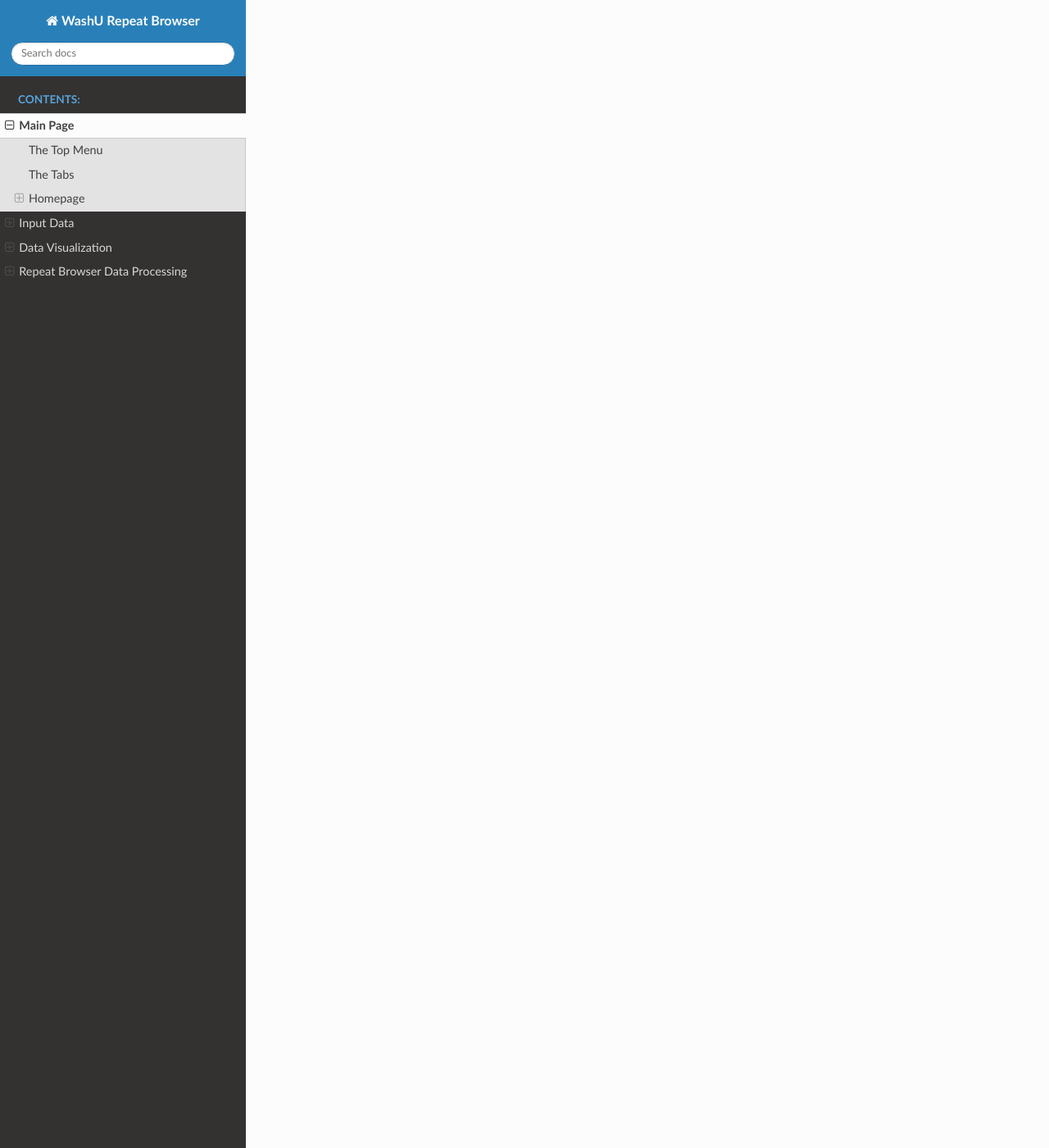
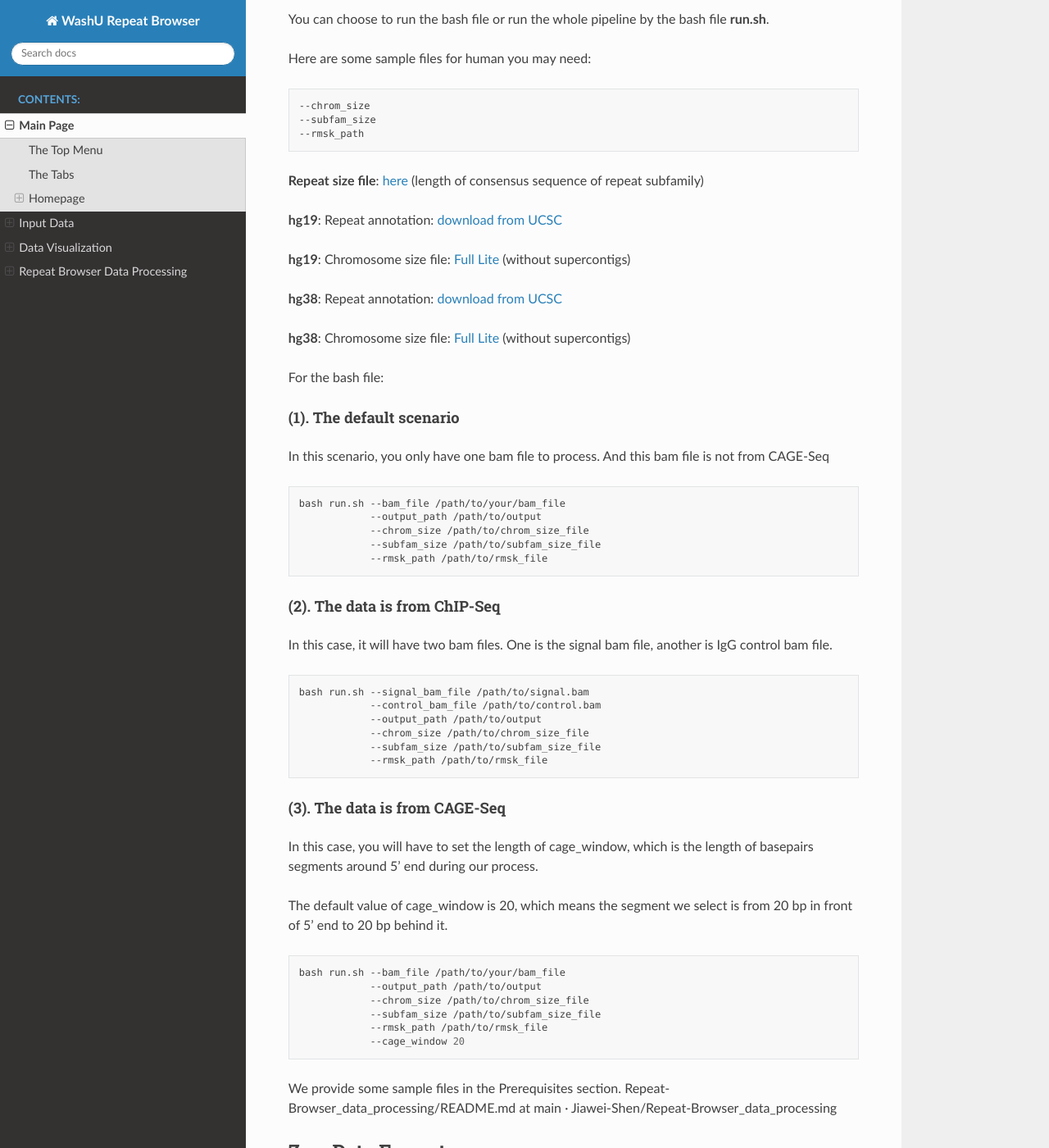
Before and after one commit to Jiawei-Shen/rb_doc, a Sphinx documentation site: the page built from source/RB_tutorial.md, in a window 1280 px wide and 1400 px high, scrolled down 24249 px. Shown: the whole window at 82% size. Built offline with Sphinx 7.4.7 and the Read the Docs theme 2.0.0, drawn with Linux system fonts in a browser that asks for light colours; some of the changed text lies outside the part shown.

Commit message:
Update RB_tutorial.md

````diff
--- a/source/RB_tutorial.md
+++ b/source/RB_tutorial.md
@@ -265,6 +265,124 @@ Heatmap view of enrichment scores of datasets on TE subfamilies. Users can click
 # Repeat Browser Data Processing
 ## Data Processing Pipeline
 We have a GitHub repo stores the code of data processing pipeline. You can check [this repo](https://github.com/Jiawei-Shen/Repeat-Browser_data_processing) for the detailed information.
+## Prerequisites
+
+### 1. Compile the iteres and download related files
+In the top directory, run
+```bash
+git clone clone Jiawei-Shen/Repeat-Browser_data_processing
+cd Repeat-Browser_data_processing
+make
+```
+And here are some related files you may need:
+
+Repeat size file: [here](https://epigenome.wustl.edu/iteres/download/hg19/subfam.size) (length of consensus sequence of repeat subfamily)
+
+hg38 Repeat annotation: [download from UCSC](http://hgdownload.soe.ucsc.edu/goldenPath/hg38/database/rmsk.txt.gz)
+
+hg38 Chromosome size file: [Full](https://epigenome.wustl.edu/iteres/download/hg38/hg38_full.size)  [Lite](https://epigenome.wustl.edu/iteres/download/hg38/hg38_lite.size) (without supercontigs)
+
+### 2. Install the required packages of python
+- [Python](https://www.python.org/) (version 3.6.13 recommended)
+- [pip](https://pip.pypa.io/en/stable/installation/) (Python package installer)
+
+```bash
+# Install dependencies from requirements.txt
+pip install -r requirements.txt
+```
+
+## Implementation
+
+### Step 0. Align the reads
+
+If you already have a bam file, this step can be omitted. If not, here's some tutorials to align the reads in different scenarios.
+
+#### (1). ChIP-Seq data
+We recommend users use [BWA](https://github.com/lh3/bwa) to align the ChIP-Seq data.
+```bash
+# change the path to the bwa folder
+./bwa index ref.fa read-se.fq.gz | gzip -3 > aln-se.sam.gz
+```
+
+#### (2). CAGE-Seq data
+We recommend users to use [STAR](https://github.com/alexdobin/STAR/tree/master) to align the CAGE-Seq data.
+Since we are focused on the multireads, it will have some differences from the default settings of STAR.
+```bash
+STAR --chimSegmentMin 100
+    --outFilterMultimapNmax 100
+    --winAnchorMultimapNmax 100
+    --alignEndsType EndToEnd
+    --alignEndsProtrude 100 DiscordantPair
+    --outFilterScoreMinOverLread 0.4
+    --outFilterMatchNminOverLread 0.4
+    --outSAMtype BAM Unsorted
+    --outSAMattributes All
+    --outSAMstrandField intronMotif
+    --outSAMattrIHstart 0
+    --readFilesCommand zcat
+    --chimOutType WithinBAM SoftClip
+```
+We consult the [SQuIRE](https://github.com/wyang17/SQuIRE) repository for guidance on the STAR parameters related to handling CAGE-Seq multireads.
+
+### Step 1. Run the pipeline
+You can choose to run the bash file or run the whole pipeline by the bash file **run.sh**.
+
+Here are some sample files for human you may need:
+```bash
+--chrom_size
+--subfam_size
+--rmsk_path
+```
+
+**Repeat size file**: [here](https://epigenome.wustl.edu/iteres/download/hg19/subfam.size) (length of consensus sequence of repeat subfamily)
+
+**hg19**: Repeat annotation: [download from UCSC](http://hgdownload.soe.ucsc.edu/goldenPath/hg19/database/rmsk.txt.gz)
+
+**hg19**: Chromosome size file: [Full](https://epigenome.wustl.edu/iteres/download/hg19/hg19_full.size)    [Lite](https://epigenome.wustl.edu/iteres/download/hg19/hg19_lite.size) (without supercontigs)
+
+**hg38**: Repeat annotation: [download from UCSC](http://hgdownload.soe.ucsc.edu/goldenPath/hg38/database/rmsk.txt.gz)
+
+**hg38**: Chromosome size file: [Full](https://epigenome.wustl.edu/iteres/download/hg38/hg38_full.size)    [Lite](https://epigenome.wustl.edu/iteres/download/hg38/hg38_lite.size) (without supercontigs)
+
+For the bash file:
+#### (1). The default scenario
+In this scenario, you only have one bam file to process. And this bam file is not from CAGE-Seq
+```bash
+bash run.sh --bam_file /path/to/your/bam_file
+            --output_path /path/to/output
+            --chrom_size /path/to/chrom_size_file
+            --subfam_size /path/to/subfam_size_file
+            --rmsk_path /path/to/rmsk_file
+```
+
+#### (2). The data is from ChIP-Seq
+In this case, it will have two bam files. One is the signal bam file, another is IgG control bam file.
+```bash
+bash run.sh --signal_bam_file /path/to/signal.bam
+            --control_bam_file /path/to/control.bam
+            --output_path /path/to/output
+            --chrom_size /path/to/chrom_size_file
+            --subfam_size /path/to/subfam_size_file
+            --rmsk_path /path/to/rmsk_file
+```
+
+#### (3). The data is from CAGE-Seq
+In this case, you will have to set the length of cage_window,
+which is the length of basepairs segments around 5' end during our process.
+
+The default value of cage_window is 20, which means the segment we select is from 20 bp in front of 5' end to 20 bp behind it.
+
+```bash
+bash run.sh --bam_file /path/to/your/bam_file
+            --output_path /path/to/output
+            --chrom_size /path/to/chrom_size_file
+            --subfam_size /path/to/subfam_size_file
+            --rmsk_path /path/to/rmsk_file
+            --cage_window 20
+```
+
+We provide some sample files in the Prerequisites section.
+Repeat-Browser_data_processing/README.md at main · Jiawei-Shen/Repeat-Browser_data_processing
 
 ## Zarr Data Format
 The Zarr file is essentially a folder containing all the essential information. Below is a sample representation of a Zarr file structure. For more detailed information, refer to the [Zarr Documentation](https://zarr.dev/).
````
